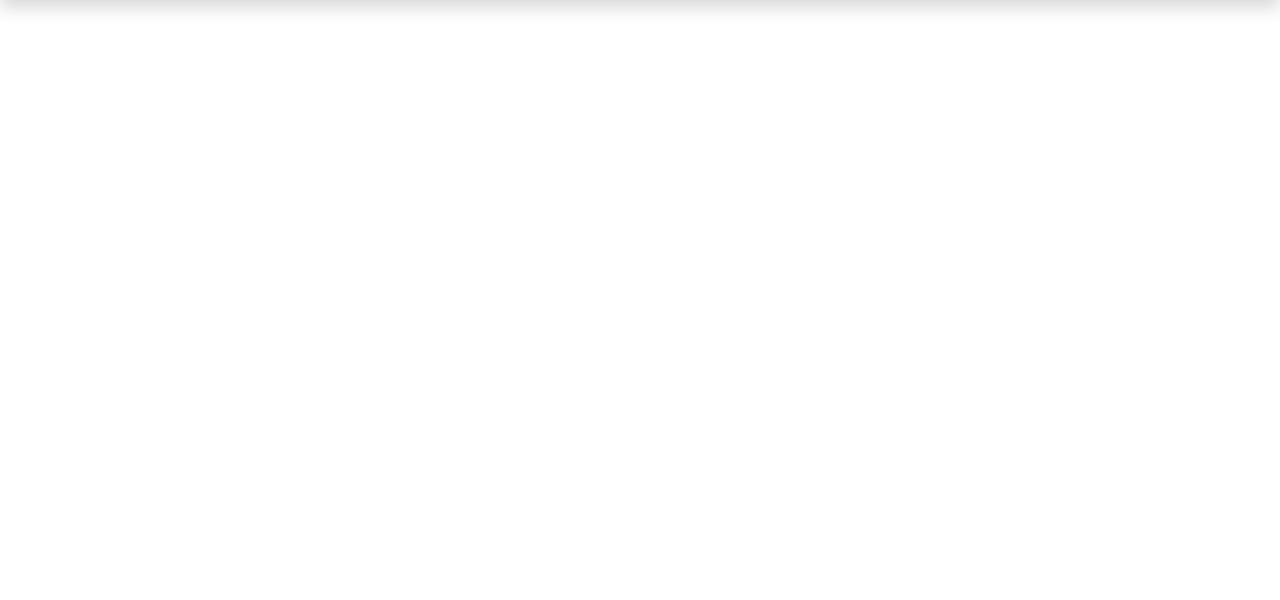
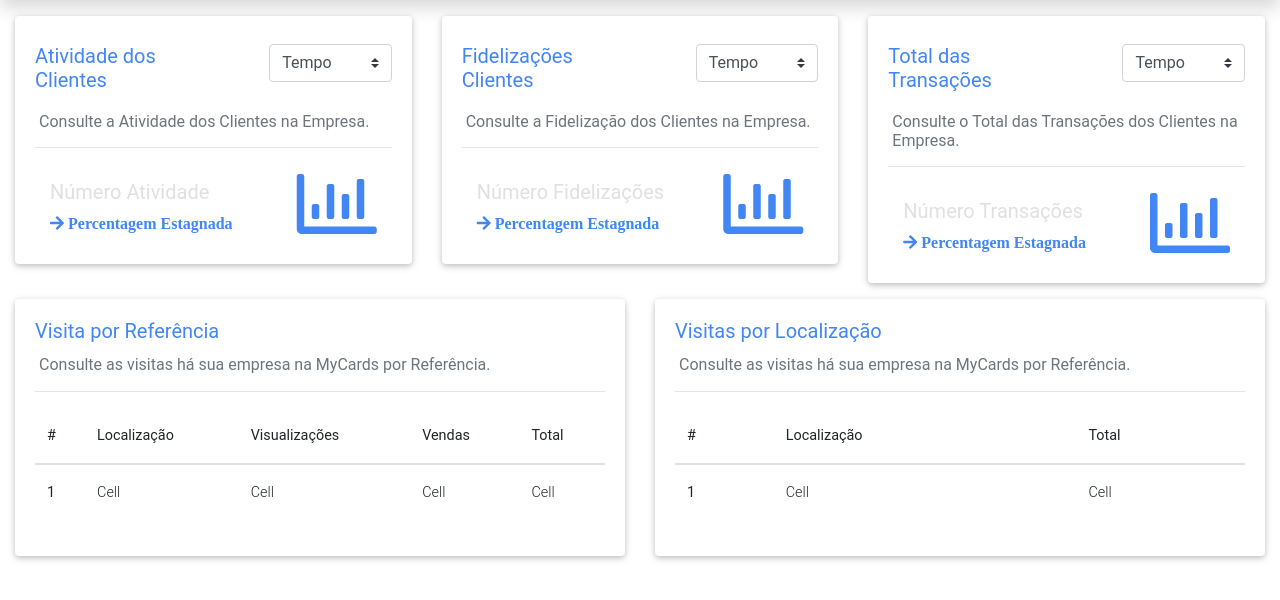
Before and after one commit to Guergeiro/MyCards, a CodeIgniter app: page /database/ in a window 1280 px wide. Shown: the part 92-692 px from the top of the page. Run offline with CodeIgniter, Linux system fonts and the light colour scheme; some libraries are stand-ins or nearby versions.

Commit message:
updatedashboard

```diff
--- a/application/views/pages/home.php
+++ b/application/views/pages/home.php
@@ -0,0 +1,226 @@
+<div class="container-fluid">
+    <div class="row">
+        <div class="col-md-12 col-xs-12">
+            <div class="row">
+                <div class="col-md-4 col-sm-4">
+                    <div class="card mt-3" id="cardData">
+                        <div class="card-body">
+                            <div class="col-md-12 p-0 col-xs-12">
+                                <div class="row ">
+
+                                    <div class="col-md-6 col-xs-6 mt-2">
+                                        <h5 class="card-title text-primary d-inline-block">Atividade dos Clientes</h5>
+                                    </div>
+
+                                    <div class="col-md-6 col-xs-6 text-right tempoClass">
+                                        <select class="custom-select mt-2 w-75" id="selectTempo">
+                                            <option selected>Tempo</option>
+                                            <option value="1">1-º Mês</option>
+                                            <option value="2">3-º Mês</option>
+                                            <option value="3">6-º Mês</option>
+                                            <option value="4">9-º Mês</option>
+                                            <option value="5">1-º Ano</option>
+                                        </select>
+                                    </div>
+                                </div>
+                            </div>
+                            <h6 class="card-subtitle mb-2 text-muted mt-2 ml-1">Consulte a Atividade dos Clientes na Empresa.</h6>
+
+                            <hr>
+
+                            <div class="col-md-12 col-xs-12">
+                                <div class="row">
+                                    <div class="col-md-8 col-xs-8 mt-3">
+                                        <div class="">
+                                            <h5 class="text-light">Número Atividade</h5>
+                                            <label for="primaryData"><span class="fa fa-arrow-right text-primary">
+                                                    Percentagem Estagnada
+                                                </span></label>
+                                            <label for="successData"><span class="fa fa-arrow-up text-success d-none">
+                                                    Percentagem Crescimento
+                                                </span></label>
+                                            <label for="dangerData"><span class="fa fa-arrow-down text-danger d-none">
+                                                    Percentagem Perda
+                                                </span></label>
+                                        </div>
+                                    </div>
+                                    <div class="col-md-4 col-xs-4 text-right">
+                                        <span id="chartBar" class="far fa-chart-bar fa-5x text-primary"></span>
+                                    </div>
+                                </div>
+                            </div>
+                        </div>
+                    </div>
+                </div>
+
+                <div class="col-md-4 col-xs-4">
+                    <div class="card mt-3" id="cardData">
+                        <div class="card-body">
+                            <div class="col-md-12 col-xs-12 p-0">
+                                <div class="row ">
+
+                                    <div class="col-md-6 col-xs-6 mt-2">
+                                        <h5 class="card-title text-primary d-inline-block">Fidelizações Clientes</h5>
+                                    </div>
+
+                                    <div class="col-md-6 col-xs-6 text-right tempoClass">
+                                        <select class="custom-select mt-2 w-75" id="selectTempo">
+                                            <option selected>Tempo</option>
+                                            <option value="1">1-º Mês</option>
+                                            <option value="2">3-º Mês</option>
+                                            <option value="3">6-º Mês</option>
+                                            <option value="4">9-º Mês</option>
+                                            <option value="5">1-º Ano</option>
+                                        </select>
+                                    </div>
+                                </div>
+                            </div>
+                            <h6 class="card-subtitle mb-2 text-muted mt-2 ml-1">Consulte a Fidelização dos Clientes na Empresa.</h6>
+                            <hr>
+
+                            <div class="col-md-12 col-xs-12">
+                                <div class="row">
+                                    <div class="col-md-8 col-xs-12 mt-3">
+                                        <div class="">
+                                            <h5 class="text-light">Número Fidelizações</h5>
+                                            <label for="primaryData"><span class="fa fa-arrow-right text-primary">
+                                                    Percentagem Estagnada
+                                                </span></label>
+                                            <label for="successData"><span class="fa fa-arrow-up text-success d-none">
+                                                    Percentagem Crescimento
+                                                </span></label>
+                                            <label for="dangerData"><span class="fa fa-arrow-down text-danger d-none">
+                                                    Percentagem Perda
+                                                </span></label>
+                                        </div>
+                                    </div>
+                                    <div class="col-md-4 col-xs-4 text-right">
+                                        <span id="chartBar" class="far fa-chart-bar fa-5x text-primary"></span>
+                                    </div>
+                                </div>
+                            </div>
+                        </div>
+                    </div>
+                </div>
+
+                <div class="col-md-4 col-xs-4">
+                    <div class="card mt-3" id="cardData">
+                        <div class="card-body">
+                            <div class="col-md-12 col-xs-12 p-0">
+                                <div class="row ">
+
+                                    <div class="col-md-6 col-xs-6 mt-2">
+                                        <h5 class="card-title text-primary d-inline-block">Total das Transações</h5>
+                                    </div>
+
+                                    <div class="col-md-6 col-xs-6 text-right tempoClass">
+                                        <select class="custom-select mt-2 w-75" id="selectTempo">
+                                            <option selected>Tempo</option>
+                                            <option value="1">1-º Mês</option>
+                                            <option value="2">3-º Mês</option>
+                                            <option value="3">6-º Mês</option>
+                                            <option value="4">9-º Mês</option>
+                                            <option value="5">1-º Ano</option>
+                                        </select>
+                                    </div>
+                                </div>
+                            </div>
+                            <h6 class="card-subtitle mb-2 text-muted mt-2 ml-1">Consulte o Total das Transações dos Clientes na Empresa.</h6>
+                            <hr>
+
+                            <div class="col-md-12 col-xs-12">
+                                <div class="row">
+                                    <div class="col-md-8 col-xs-8 mt-3">
+                                        <div class="">
+                                            <h5 class="text-light">Número Transações</h5>
+                                            <label for="primaryData"><span class="fa fa-arrow-right text-primary">
+                                                    Percentagem Estagnada
+                                                </span></label>
+                                            <label for="successData"><span class="fa fa-arrow-up text-success d-none">
+                                                    Percentagem Crescimento
+                                                </span></label>
+                                            <label for="dangerData"><span class="fa fa-arrow-down text-danger d-none">
+                                                    Percentagem Perda
+                                                </span></label>
+                                        </div>
+                                    </div>
+                                    <div class="col-md-4 col-xs-4 text-right">
+                                        <span id="chartBar" class="far fa-chart-bar fa-5x text-primary"></span>
+                                    </div>
+                                </div>
+                            </div>
+
+
+                        </div>
+                    </div>
+                </div>
+            </div>
+
+            <div class="row">
+                <div class="col-md-6 col-sm-6 mb-2">
+                    <div class="card mt-3" id="cardData">
+                        <div class="card-body">
+                            <h5 class="card-title text-primary">Visita por Referência</h5>
+                            <h6 class="card-subtitle mb-2 text-muted mt-2 ml-1">Consulte as visitas há sua empresa na MyCards por Referência.</h6>
+                            <hr>
+                            <div class="table-responsive text-nowrap">
+
+                                <table class="table">
+                                    <thead>
+                                        <tr>
+                                            <th scope="col">#</th>
+                                            <th scope="col">Localização</th>
+                                            <th scope="col">Visualizações</th>
+                                            <th scope="col">Vendas</th>
+                                            <th scope="col">Total</th>
+                                        </tr>
+                                    </thead>
+                                    <tbody>
+                                        <tr>
+                                            <th scope="row">1</th>
+                                            <td>Cell</td>
+                                            <td>Cell</td>
+                                            <td>Cell</td>
+                                            <td>Cell</td>
+                                        </tr>
+                                    </tbody>
+                                </table>
+
+                            </div>
+                        </div>
+                    </div>
+                </div>
+
+                <div class="col-md-6 col-sm-6 mb-2">
+                    <div class="card mt-3" id="cardData">
+                        <div class="card-body">
+                            <h5 class="card-title text-primary">Visitas por Localização</h5>
+                            <h6 class="card-subtitle mb-2 text-muted mt-2 ml-1">Consulte as visitas há sua empresa na MyCards por Referência.</h6>
+                            <hr>
+                            <div class="table-responsive text-nowrap">
+
+                                <table class="table">
+                                    <thead>
+                                        <tr>
+                                            <th scope="col">#</th>
+                                            <th scope="col">Localização</th>
+                                            <th scope="col">Total</th>
+                                        </tr>
+                                    </thead>
+                                    <tbody>
+                                        <tr>
+                                            <th scope="row">1</th>
+                                            <td>Cell</td>
+                                            <td>Cell</td>
+                                        </tr>
+                                    </tbody>
+                                </table>
+
+                            </div>
+                        </div>
+                    </div>
+                </div>
+            </div>
+        </div>
+    </div>
+</div>
--- /dev/null
+++ b/assets/css/home.css
@@ -0,0 +1,9 @@
+#cardData {
+    cursor: pointer;
+}
+
+@media(max-width:1000px){
+    #chartBar {
+        display: none;
+    }
+}
--- /dev/null
+++ b/assets/js/home.js
@@ -0,0 +1,11 @@
+$(window).on('resize', function () {
+    var win = $(this); //this = window
+    if (win.width() <= 1000) {
+        $('.tempoClass').removeClass('text-right');
+        $('.tempoClass').addClass('text-left');
+    }
+    if (win.width() >= 1000) {
+        $('.tempoClass').addClass('text-right');
+        $('.tempoClass').removeClass('text-left');
+    }
+});
```
Also changed, not shown: application/views/pages/definicoesEmpresariais.php (+4 -3 lines).
